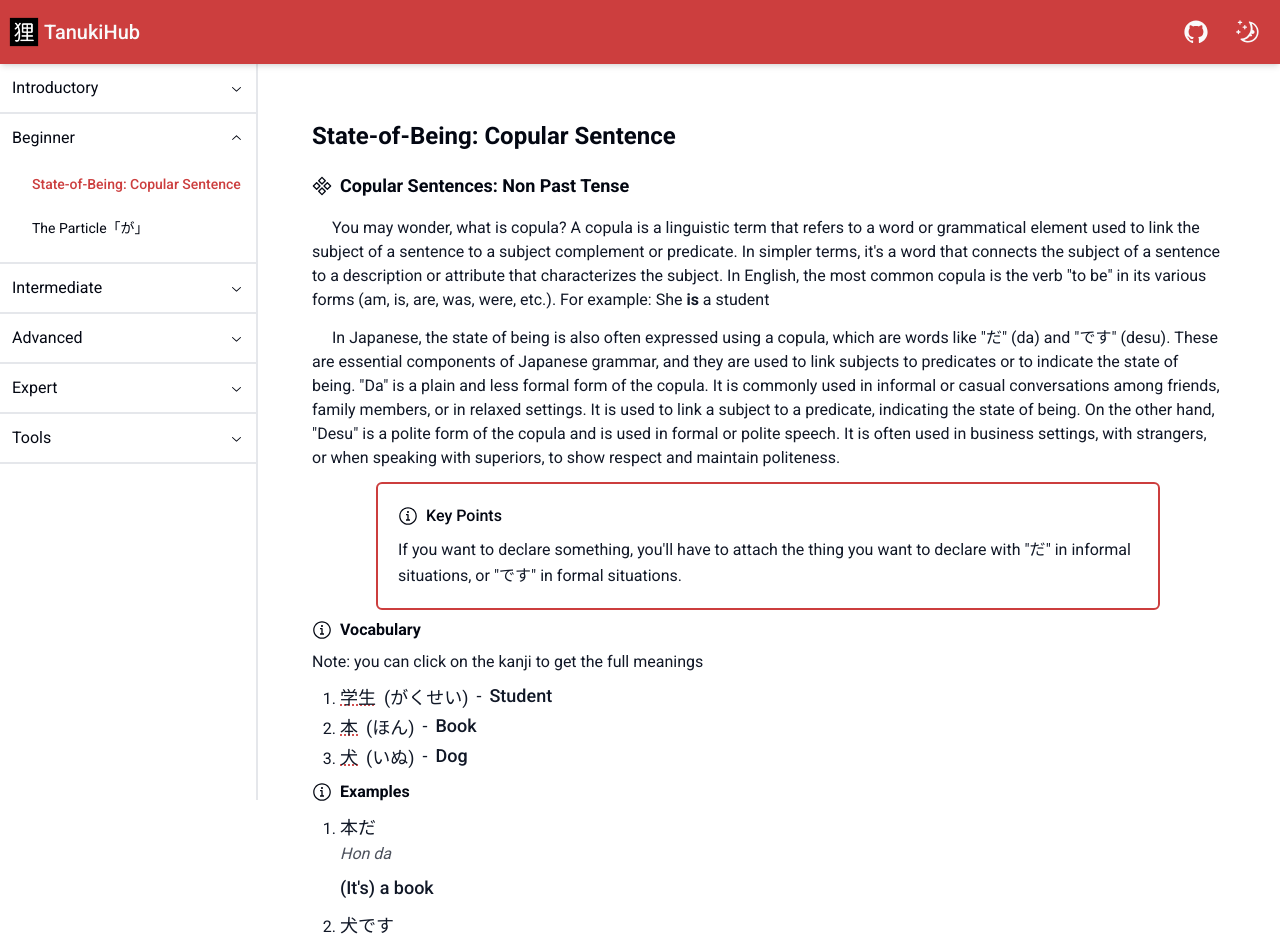
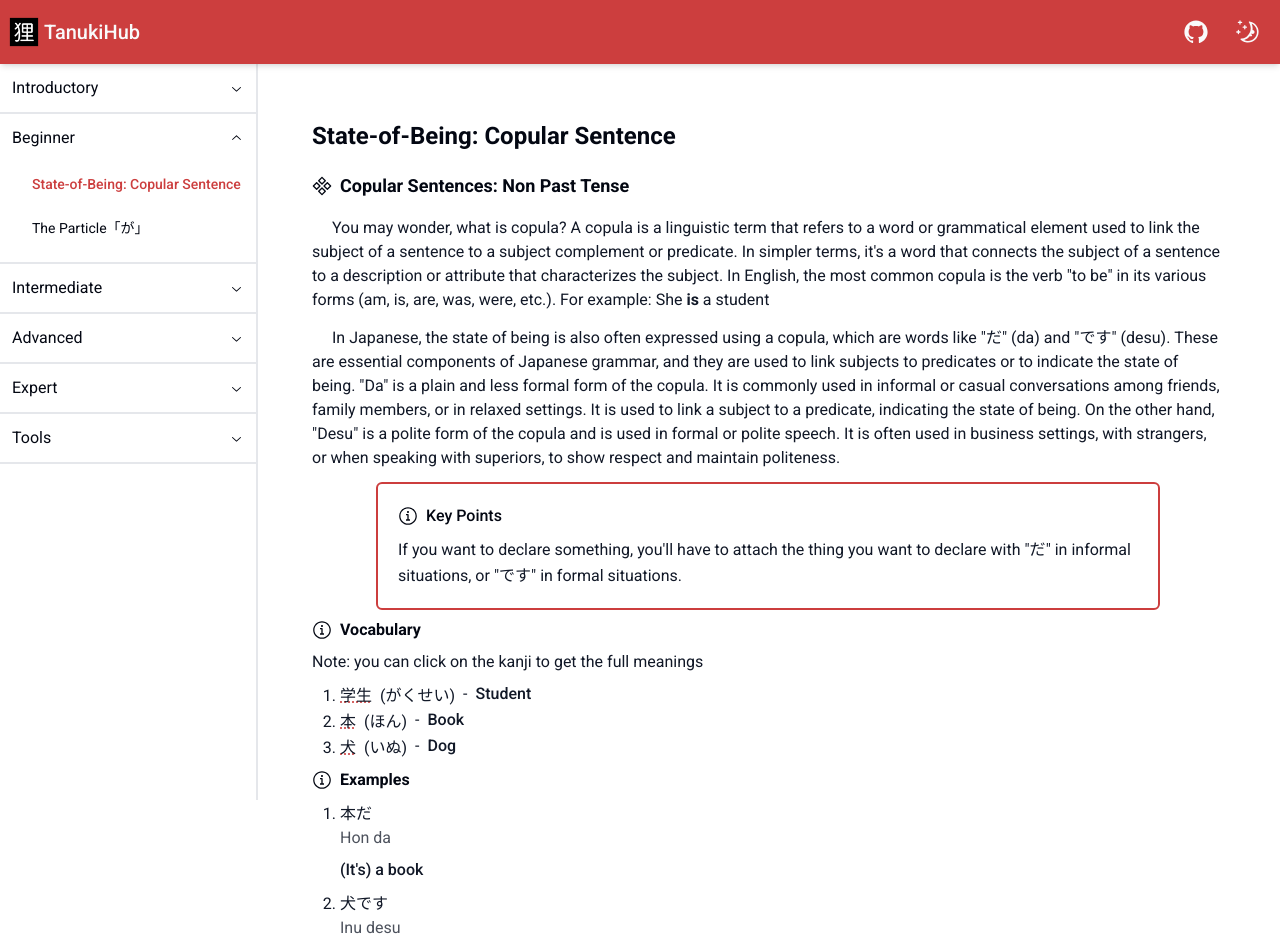
Before and after one commit to LinCie/tanukihub, a Next.js app: page /beginner/state-of-being-copular in a window 1280 px wide. Shown: the top 943 px of the page. Built offline with nearby package versions, Linux system fonts and the light colour scheme.

Commit message:
adjust text size

```diff
--- a/components/example/ExampleContent.tsx
+++ b/components/example/ExampleContent.tsx
@@ -8,12 +8,12 @@ interface Props {
 
 export default function ExampleContent({ example }: Props) {
   return (
-    <ListContent>
-      <div className="mb-2 flex flex-col text-base sm:text-lg">
+    <ListContent className="text-sm sm:text-base">
+      <div className="mb-2 flex flex-col">
         <div className="font-medium">
           <Japanese>{example.kana}</Japanese>
         </div>
-        <div className="text-main-dark/75 dark:text-main-light/75 text-sm italic sm:text-base">
+        <div className="text-main-dark/75 dark:text-main-light/75">
           {example.romaji}
         </div>
         <div className="mt-2 font-medium">{example.translation}</div>
--- a/components/vocabulary/VocabularyContent.tsx
+++ b/components/vocabulary/VocabularyContent.tsx
@@ -10,7 +10,7 @@ interface Props {
 export default function VocabularyContent({ vocabulary }: Props) {
   return (
     <ListContent>
-      <div className="text-main-dark dark:text-main-light flex gap-2 text-lg">
+      <div className="flex gap-2 text-sm text-main-dark dark:text-main-light sm:text-base">
         <div className="font-medium">
           <DictionarySearch
             searchFor={vocabulary.searchFor}
```
